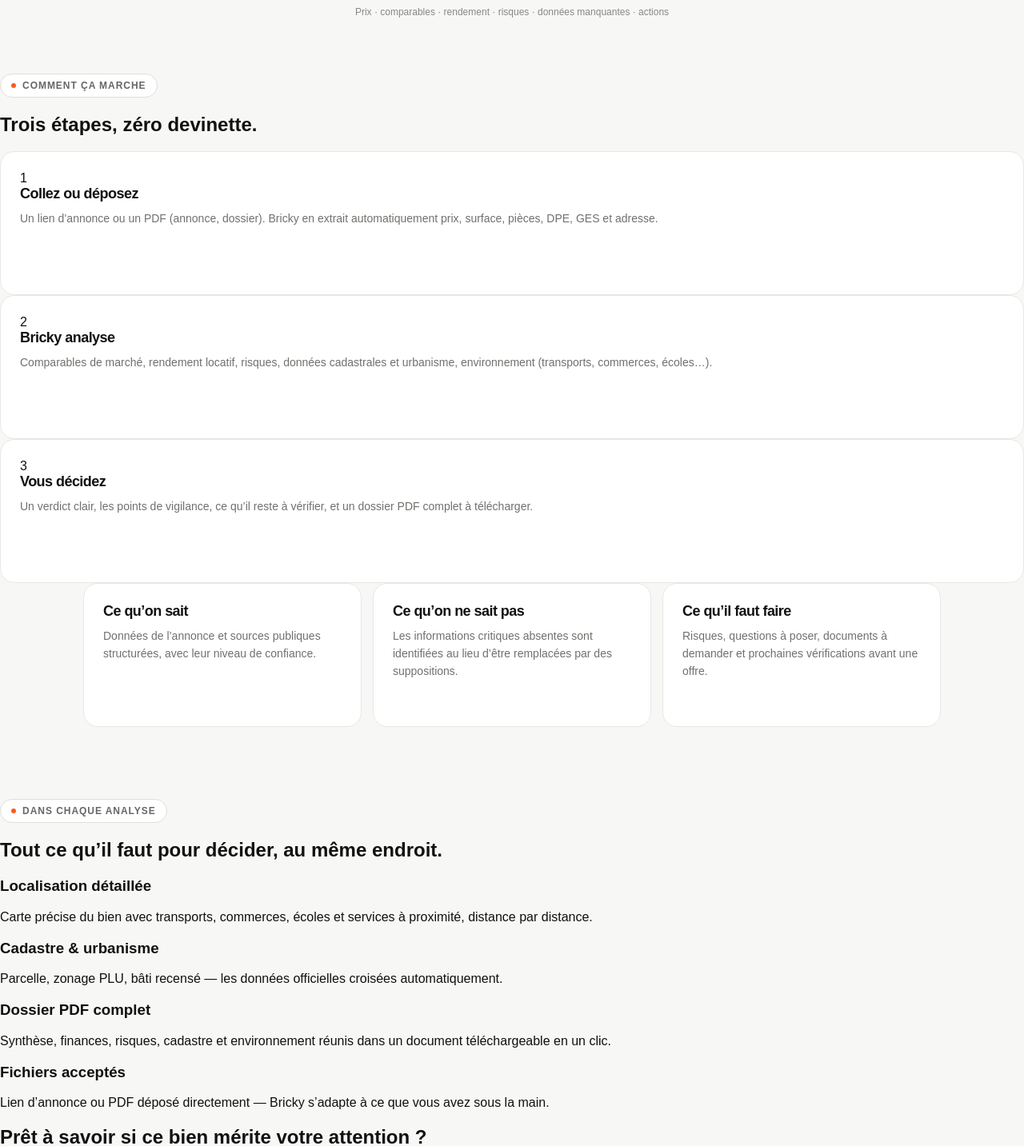
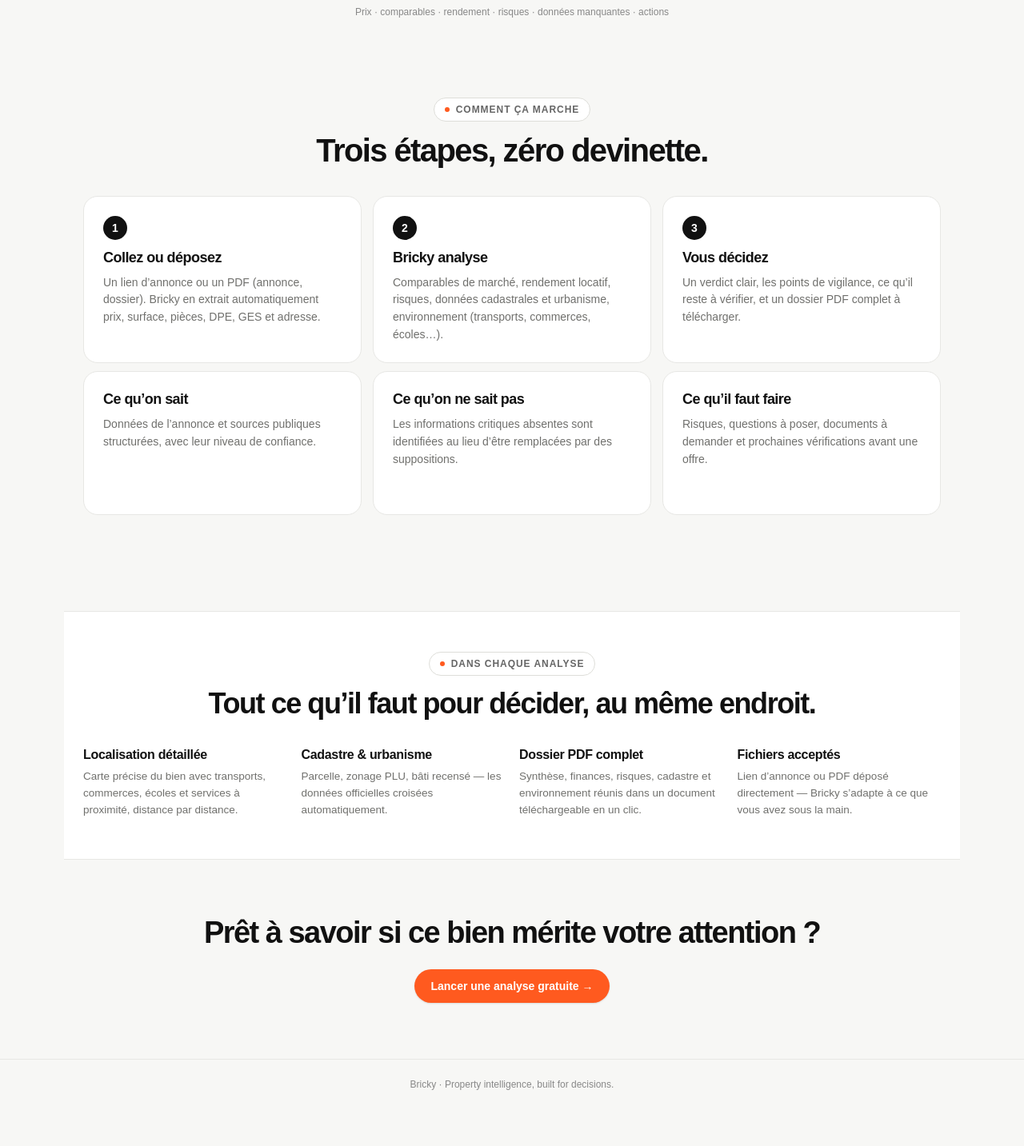
Before and after one commit to dreamsbuilding3-afk/BRICKY.AI, a Next.js app: page / in a window 1280 px wide. Shown: the part 617-2050 px from the top of the page at 80% size. After the commit the page ends 2004 px from the top, so only its background shows below. Built offline with nearby package versions, Linux system fonts and the light colour scheme.

Commit message:
style: styles pour les nouvelles sections de la landing page

```diff
--- a/app/globals.css
+++ b/app/globals.css
@@ -119,3 +119,19 @@ h1 .stroke { color: transparent; -webkit-text-stroke: 2px var(--ink); text-strok
 .poi-group ul { list-style: none; margin: 0; padding: 0; display: flex; flex-direction: column; gap: 4px; }
 .poi-group li { display: flex; justify-content: space-between; gap: 8px; font-size: 13px; color: #333; border-bottom: 1px dashed var(--line); padding-bottom: 4px; }
 .poi-group li span { color: #888; white-space: nowrap; }
+
+.steps { max-width: 1120px; margin: 0 auto; padding: 30px 24px 10px; text-align: center; }
+.steps-intro h2 { margin: 14px 0 34px; font-size: clamp(28px, 4vw, 40px); letter-spacing: -.04em; }
+.steps-grid { display: grid; grid-template-columns: repeat(3, 1fr); gap: 14px; text-align: left; }
+.step-card { display: flex; flex-direction: column; }
+.step-number { display: inline-flex; align-items: center; justify-content: center; width: 30px; height: 30px; border-radius: 50%; background: var(--ink); color: #fff; font-weight: 800; font-size: 14px; margin-bottom: 12px; }
+.highlight-band { max-width: 1120px; margin: 30px auto 0; padding: 50px 24px; background: #fff; border-top: 1px solid var(--line); border-bottom: 1px solid var(--line); }
+.highlight-intro { text-align: center; }
+.highlight-intro h2 { margin: 14px 0 34px; font-size: clamp(26px, 4vw, 36px); letter-spacing: -.04em; }
+.highlight-grid { display: grid; grid-template-columns: repeat(4, 1fr); gap: 18px; }
+.highlight-item h3 { margin: 0 0 8px; font-size: 16px; letter-spacing: -.02em; }
+.highlight-item p { margin: 0; color: #70706d; font-size: 13.5px; line-height: 1.55; }
+.cta-band { max-width: 1120px; margin: 0 auto; padding: 70px 24px; text-align: center; }
+.cta-band h2 { margin: 0 0 24px; font-size: clamp(26px, 4vw, 38px); letter-spacing: -.04em; }
+@media (max-width: 900px) { .highlight-grid { grid-template-columns: repeat(2, 1fr); } }
+@media (max-width: 720px) { .steps-grid { grid-template-columns: 1fr; } .highlight-grid { grid-template-columns: 1fr; } .nav .nav-links { gap: 12px; } }
```
